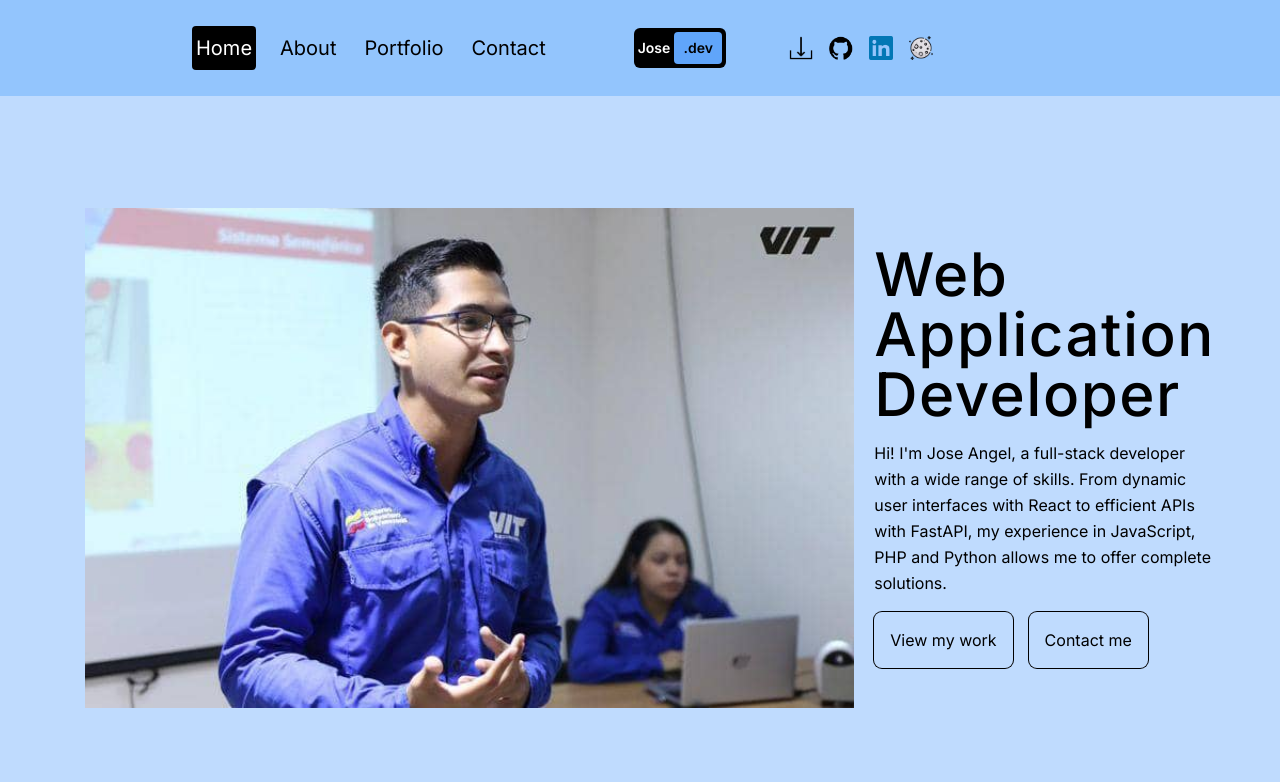
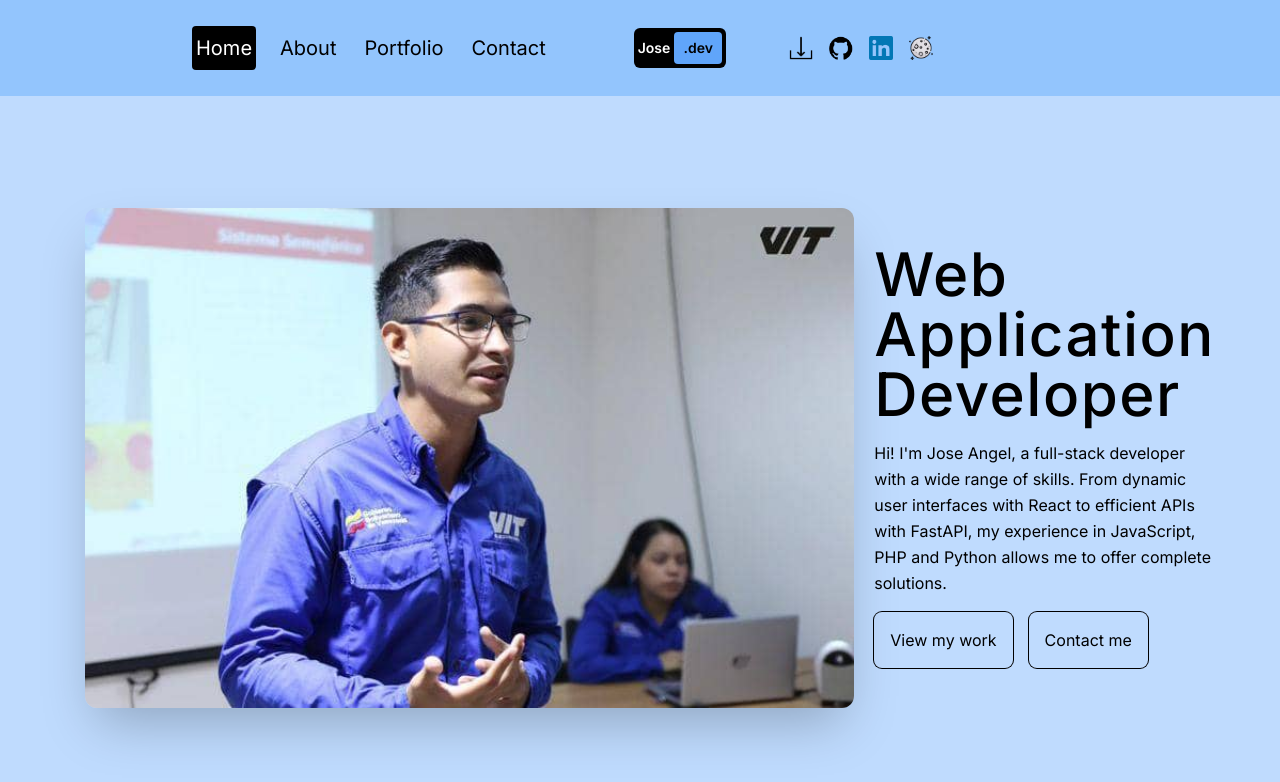
Before and after one commit to Chech3/Nuevo-Portafolio, a Next.js app: page / in a window 1280 px wide. Shown: the top 782 px of the page. Built offline with nearby package versions, Linux system fonts and the light colour scheme.

Commit message:
agregado rounded y shadow en la imagen

```diff
--- a/src/app/page.jsx
+++ b/src/app/page.jsx
@@ -11,7 +11,7 @@ function Home() {
         (max-width: 1200px) 50vw, 33vw" priority src="/yoo.jpeg"
           height={500} width={500}
           className=" lg:mt-5 lg:ml-5 lg:mr-5 lg:w-9/12 lg:h-9/12
-        md:w-[800px] md:h-[500px] md:mt-20 sm:h-1/2 mr-3 " />
+        md:w-[800px] md:h-[500px] md:mt-20 sm:h-1/2 mr-3 rounded-xl shadow-2xl " />
 
         <div className="flex flex-col gap-4 delay-100 items-center justify-center md:h-1/2 lg:h-full lg:w-1/2">
           <h1 className="mt-4 tracking-wide text-4xl md:text-6xl  dark:text-white lg:text-start sm:text-center md:text-center text-center font-medium ">
```
